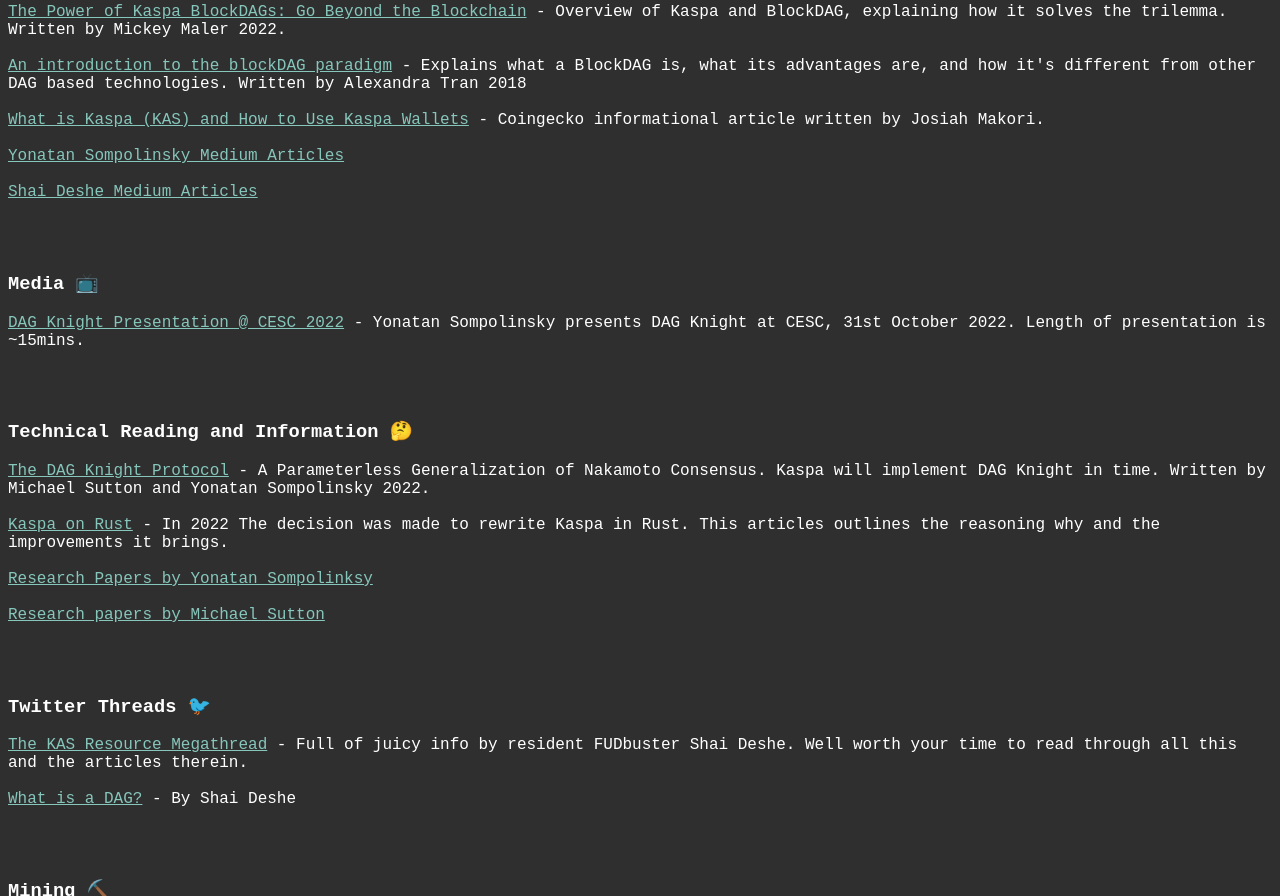
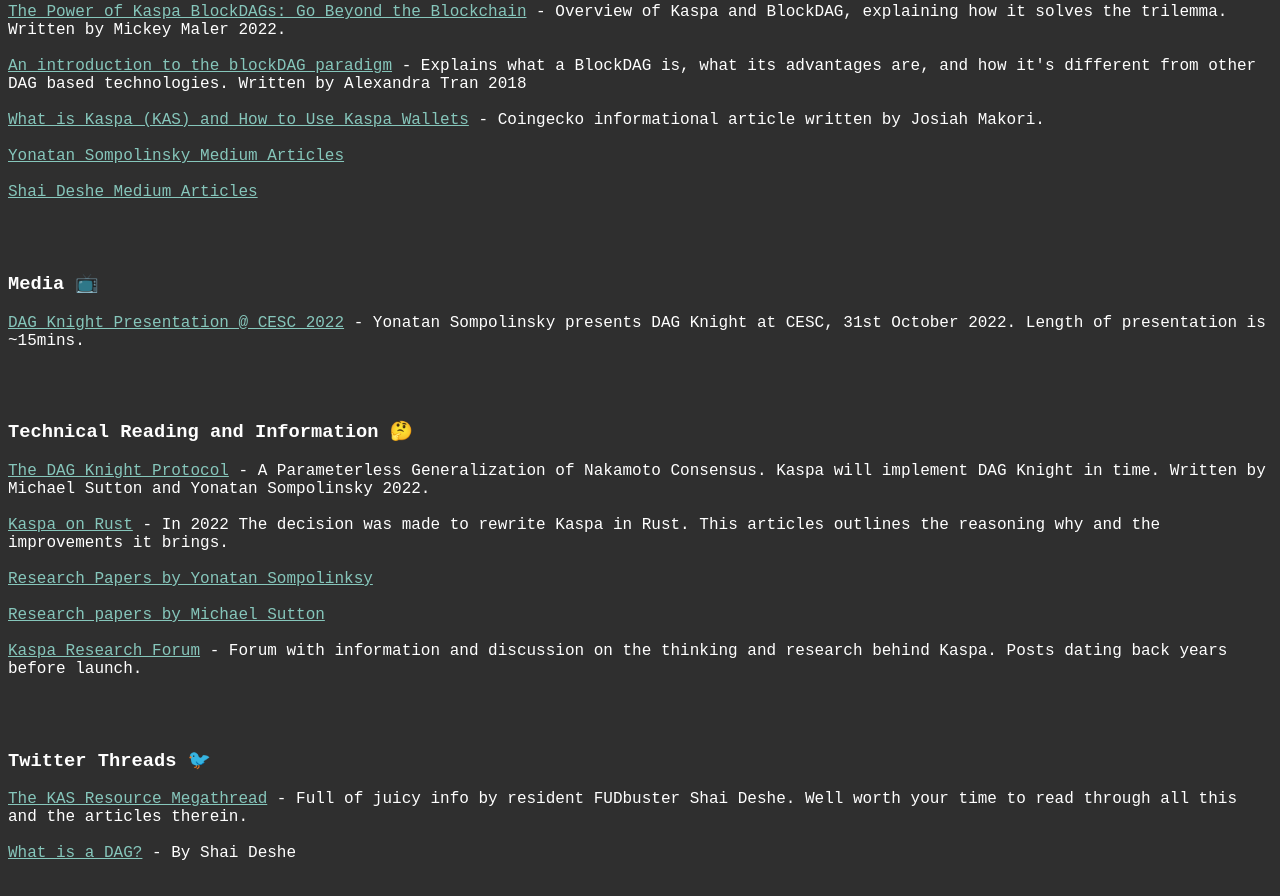
Before and after one commit to MilkOfTheGoat/kaspafyi, a plain HTML site: page index.html in a window 1280 px wide. Shown: the part 378-1274 px from the top of the page. Drawn offline with Linux system fonts and the light colour scheme.

Commit message:
add kaspa research forum

```diff
--- a/index.html
+++ b/index.html
@@ -95,6 +95,10 @@
 			<a href="https://scholar.google.co.il/citations?user=hTWnlpYAAAAJ&hl=en" target="_blank">Research Papers by Yonatan Sompolinksy</a><br><br>
 
 			<a href="https://scholar.google.com/citations?hl=en&user=an4Z0xwAAAAJ" target="_blank">Research papers by Michael Sutton</a><br><br>
+
+			<a href="https://research.kas.pa/" target="_blank">Kaspa Research Forum</a> - Forum with information and discussion on the thinking and research behind Kaspa. Posts dating back years before launch.<br><br>
+
+
 		</p>
 		<br>
 
```
